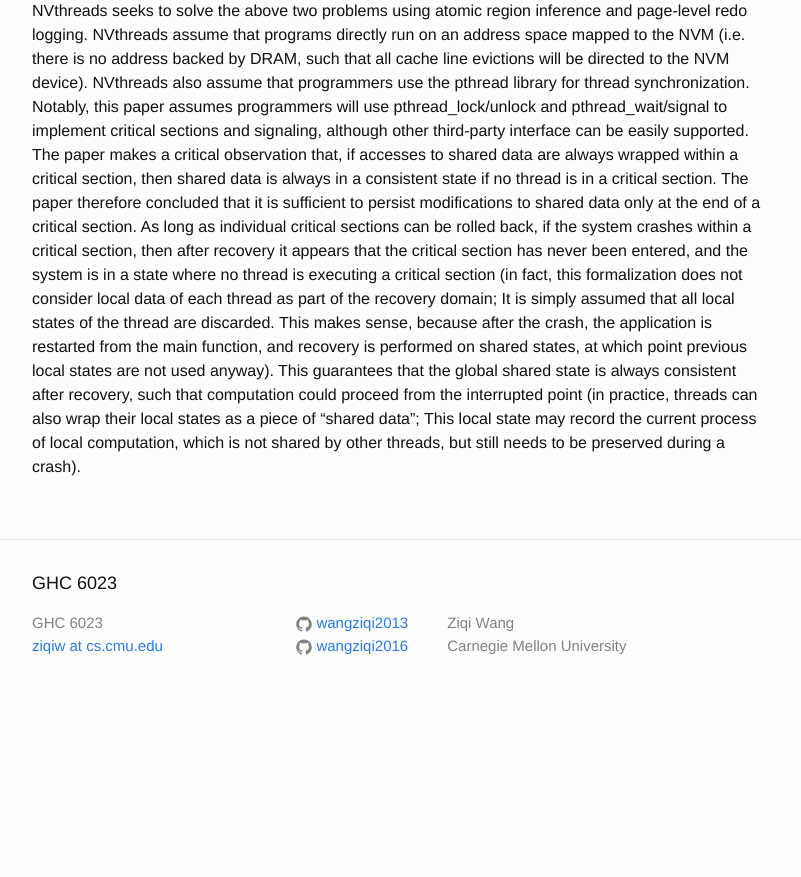
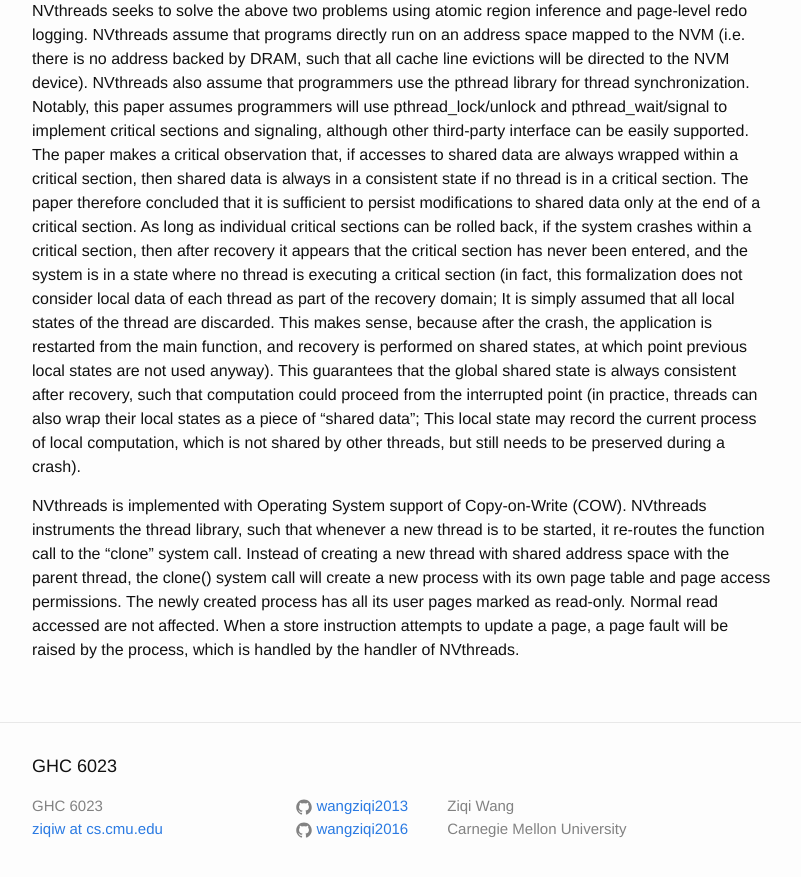
Before and after one commit to wangziqi2013/wangziqi2013.github.io, a Jekyll site: the page built from _posts/2019-08-03-nvthreads.markdown, in a window 1280 px wide and 900 px high, scrolled down 748 px. Shown: the top 877 px of the window, without its empty margins (238-1039 px from the left). Built offline with Jekyll 4.4.1, drawn with Linux system fonts in a browser that asks for light colours; before the commit the page ends 1465 px from its top, so only the background shows below that.

Commit message:
Adding cow

```diff
--- a/_posts/2019-08-03-nvthreads.markdown
+++ b/_posts/2019-08-03-nvthreads.markdown
@@ -40,3 +40,10 @@ This guarantees that the global shared state is always consistent after recovery
 from the interrupted point (in practice, threads can also wrap their local states as a piece of "shared data"; This local
 state may record the current process of local computation, which is not shared by other threads, but still needs to be
 preserved during a crash).
+
+NVthreads is implemented with Operating System support of Copy-on-Write (COW). NVthreads instruments the thread library,
+such that whenever a new thread is to be started, it re-routes the function call to the "clone" system call. Instead of
+creating a new thread with shared address space with the parent thread, the clone() system call will create a new process
+with its own page table and page access permissions. The newly created process has all its user pages marked as read-only.
+Normal read accessed are not affected. When a store instruction attempts to update a page, a page fault will be raised
+by the process, which is handled by the handler of NVthreads.
```
